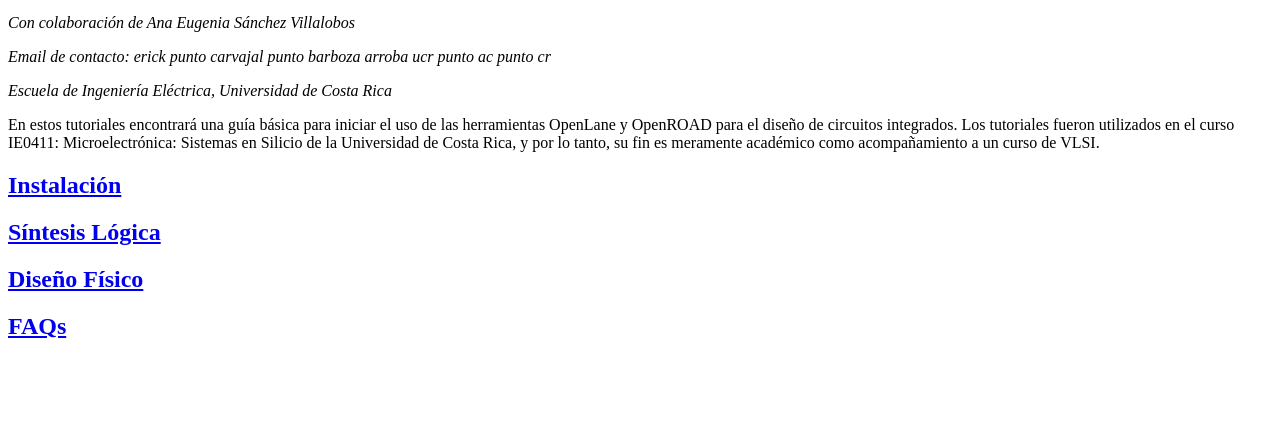
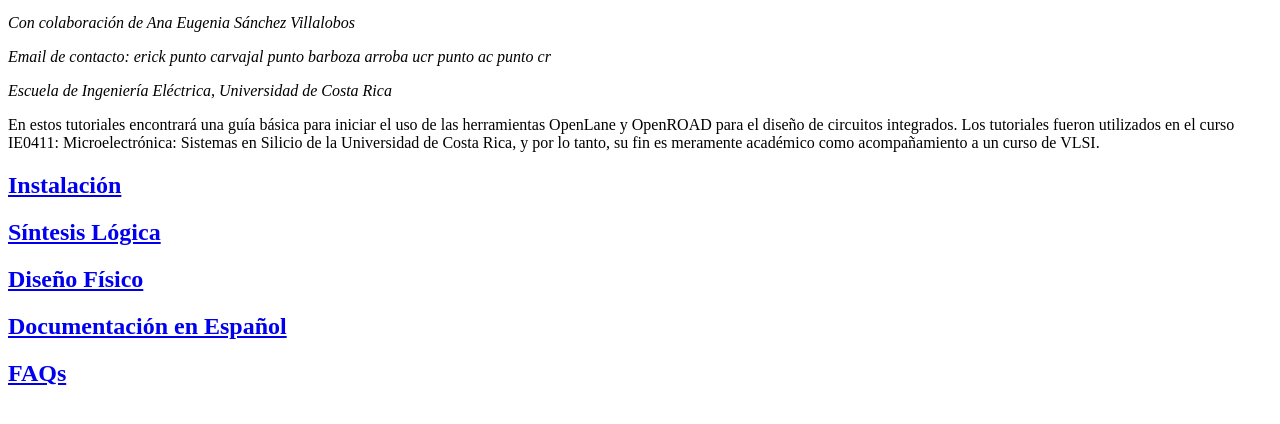
Before and after one commit to erickcb/erickcb.github.io, a plain HTML site: page index.html in a window 1280 px wide. Shown: the part 86-510 px from the top of the page. Drawn offline with Linux system fonts and the light colour scheme.

Commit message:
Update index.html

```diff
--- a/index.html
+++ b/index.html
@@ -13,4 +13,5 @@ académico como acompañamiento a un curso de VLSI.</p>
 <h2> <a href="instalacion.html">Instalación</a> </h2>
 <h2> <a href="sintesis_logica.html">Síntesis Lógica</a> </h2>
 <h2> <a href="diseno_fisico.html">Diseño Físico</a> </h2>
+<h2> <a href="html/index.html">Documentación en Español</a> </h2>
 <h2> <a href="faqs.html">FAQs</a> </h2>
```
